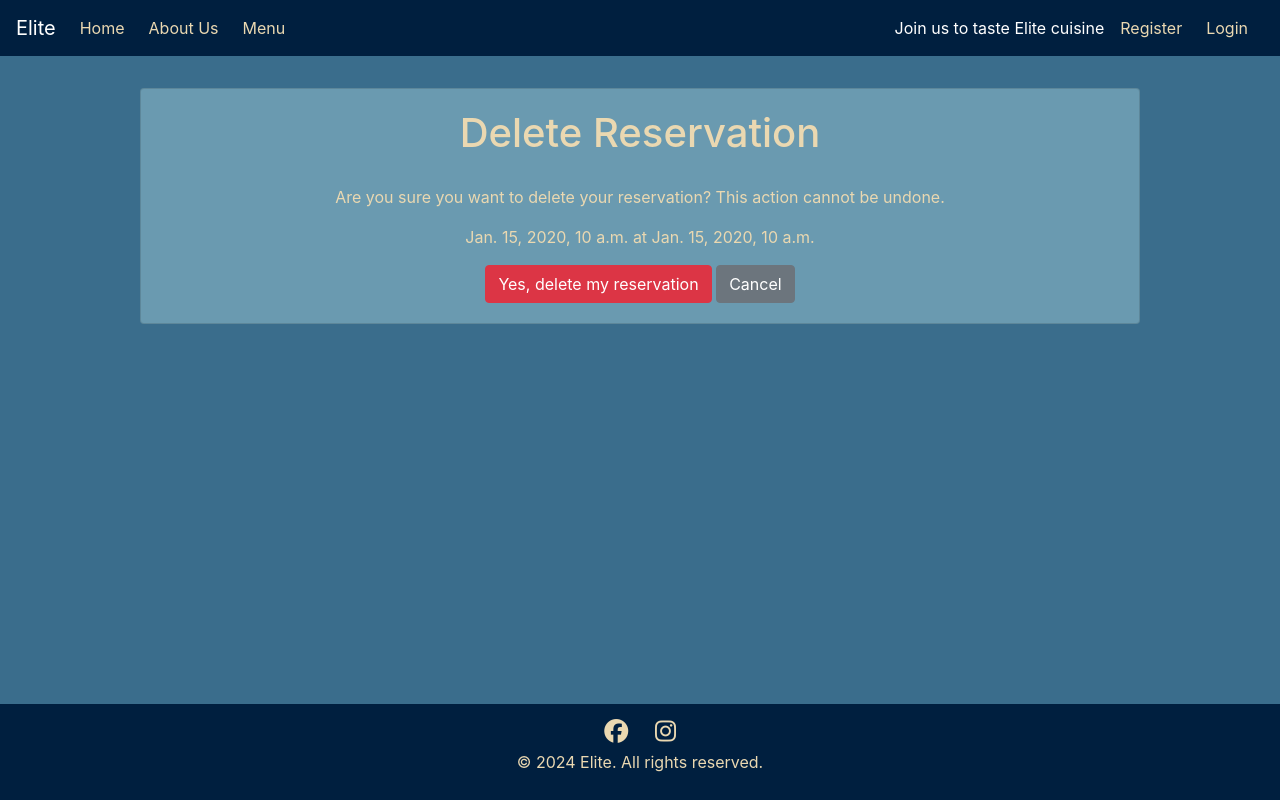
After one commit to DanParkinson/project-4-elite, a Django app: template templates/reservations/delete_reservation.html in a window 1280 px wide. The commit adds this page. Run offline with Django 3.2, Linux system fonts and the light colour scheme; the template is opened without the code that fills it: most values are stand-ins (such as "Sample title", 1, 10 or a date in 2020); some libraries are stand-ins or nearby versions.

Commit message:
Users can now delete reservations

```diff
--- a/reservations/urls.py
+++ b/reservations/urls.py
@@ -5,4 +5,5 @@ urlpatterns = [
     path('make-reservation/', views.make_reservation, name='make_reservation'),
     path('my-reservations/', views.my_reservations, name='my_reservations'),
     path('edit_reservation/<int:reservation_id>/', views.edit_reservation, name='edit_reservation'),
+    path('delete_reservation/<int:reservation_id>/', views.delete_reservation, name='delete_reservation'),
 ]
--- /dev/null
+++ b/templates/reservations/delete_reservation.html
@@ -0,0 +1,26 @@
+{% extends 'base.html' %}
+
+{% block content %}
+<div class="container pt-5">
+    <div class="row">
+        <div class="card">
+            <div class="card-body">
+                <div class="flex-grow-1 d-flex flex-column justify-content-center align-items-center">
+                    <h3>Delete Reservation</h3>
+
+                    <p>Are you sure you want to delete your reservation? This action cannot be undone.</p>
+                    <p>{{ reservation.reservation_date }} at {{ reservation.reservation_time }}</p>
+
+                    <form method="POST">
+                        {% csrf_token %}
+                        <button type="submit" class="btn btn-danger">Yes, delete my reservation</button>
+                        <a href="{% url 'my_reservations' %}" class="btn btn-secondary">Cancel</a>
+                    </form>
+                </div>
+            </div>
+        </div>
+    </div>
+</div>
+
+
+{% endblock %}
--- a/templates/reservations/my_reservations.html
+++ b/templates/reservations/my_reservations.html
@@ -15,7 +15,7 @@
                 </div>
                 <div>
                     <a class = "ml-3 btn narrow-button flex-fill mx-1" href ="{% url 'edit_reservation' reservation.id %}">Edit</a>
-                    <a class = "btn narrow-button flex-fill mx-1">Cancel</a>
+                    <a class = "btn narrow-button flex-fill mx-1" href ="{% url 'delete_reservation' reservation.id %}">Delete</a>
                 </div>
             </li>
             {% endfor %}
```
Also changed, not shown: AGILE.md (+4 -0 lines), reservations/views.py (+14 -0 lines).
